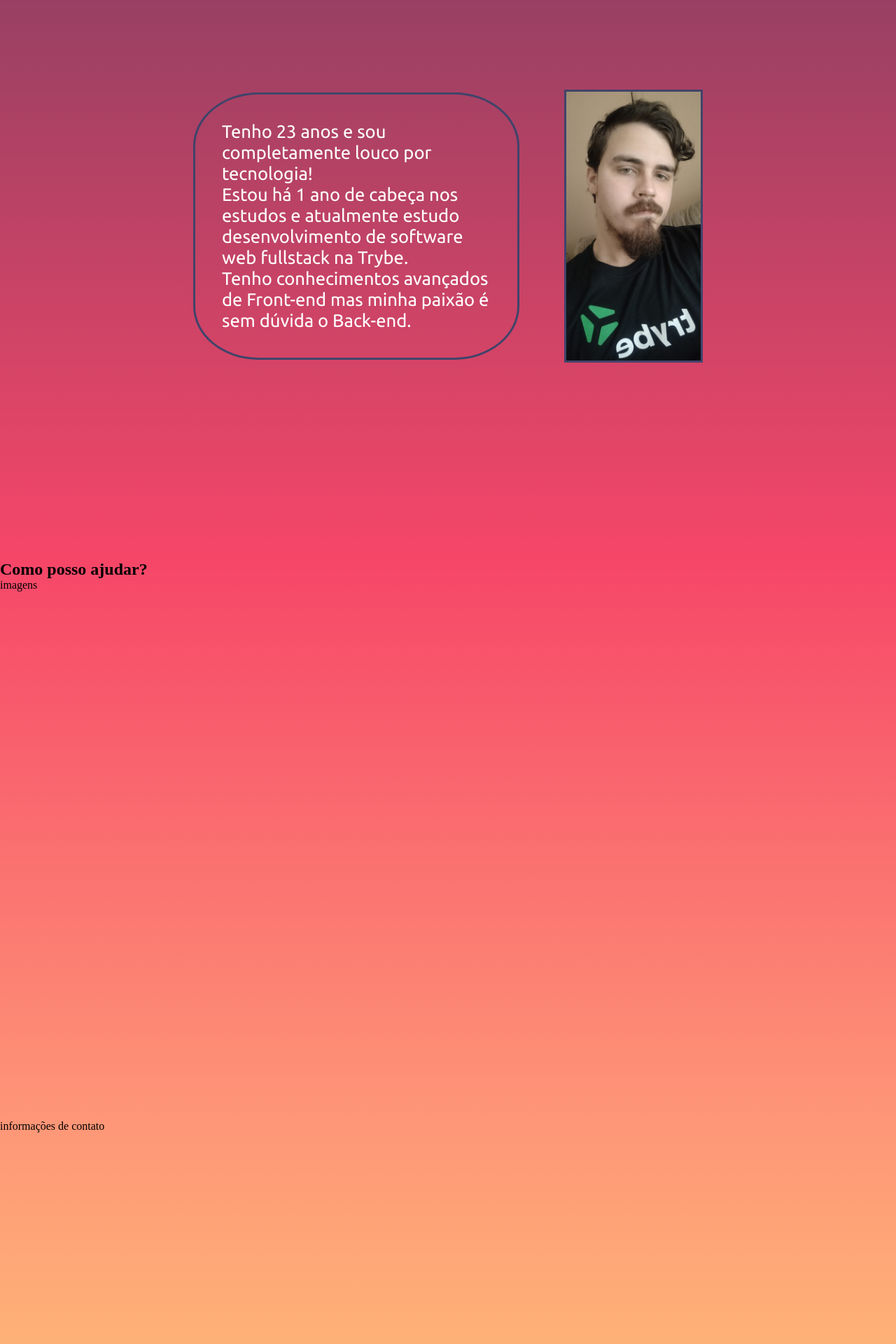
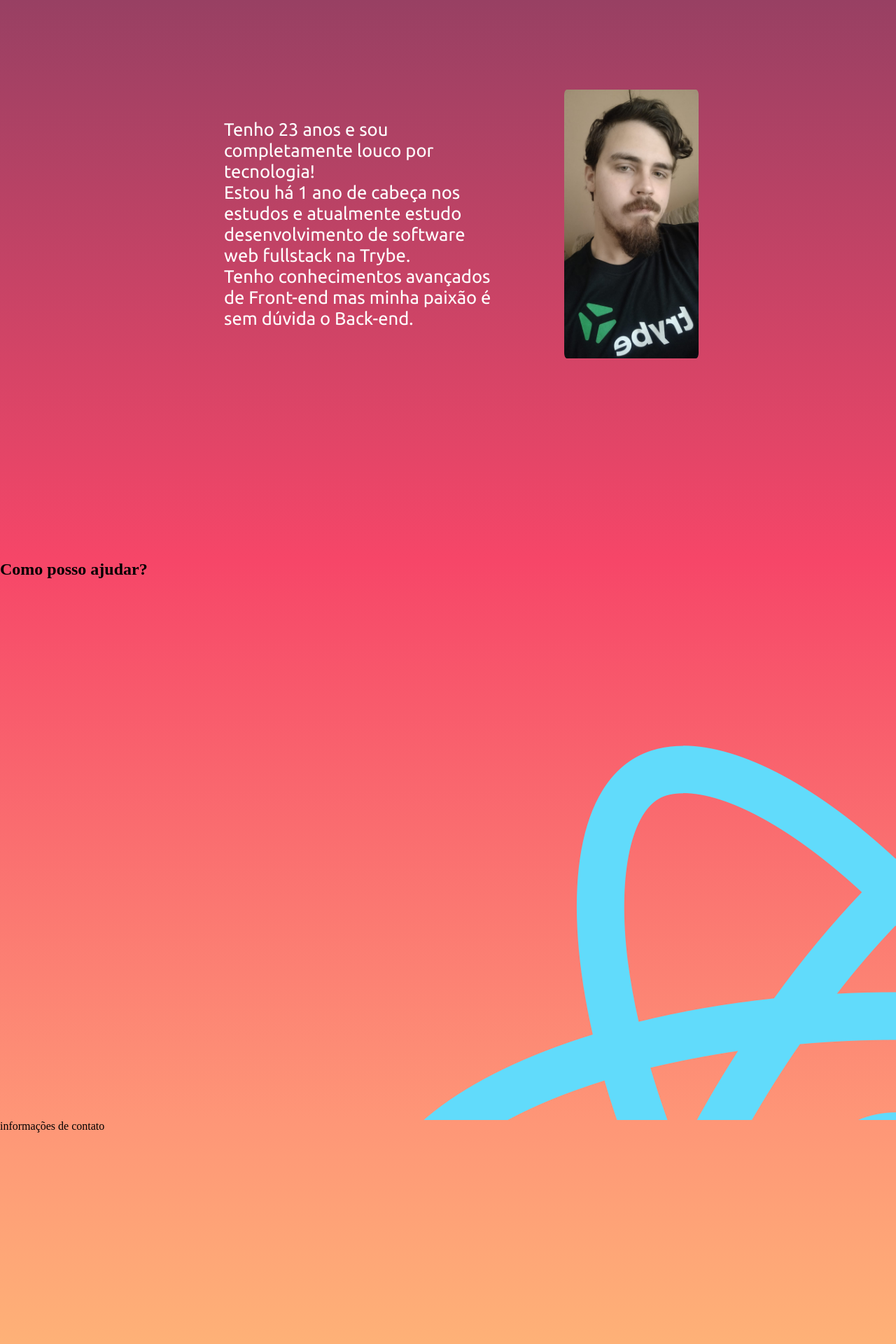
Before and after one commit to matheustkaczyk/portfolio-reactjs, a React (Create React App) app: page / in a window 1280 px wide. Shown: the part 800-2720 px from the top of the page at 70% size. Built offline with nearby package versions, Linux system fonts and the light colour scheme; the HTML template or start-up script is replaced by a standard one; a web font is replaced by a local one.

Commit message:
INB4 reformulacao

```diff
--- a/src/app.css
+++ b/src/app.css
@@ -112,15 +112,13 @@
     max-width: 30%;
     max-height: 100%;
     padding: 3%;
-    border: 3px solid #41436a;
-    border-radius: 20%;
 }
 
 .about-img {
     width: 15%;
     height: 15%;
-    border: 3px solid #41436a;
     margin-left: 5%;
+    border-radius: 2%;
 }
 
 .skills-session {
--- a/src/components/skills/index.js
+++ b/src/components/skills/index.js
@@ -1,12 +1,29 @@
 import React from 'react';
+import react from '../../images/react.png';
+import html from '../../images/html.png';
+import css from '../../images/css-3.png';
+import js from '../../images/js.png';
+import redux from '../../images/redu.png';
 
 const Skills = () => {
     return (
         <div id="competencias" className="skills-session">
-            <div classNam="skills-section">
-                <h2>Como posso ajudar?</h2>
+            <div className="skills-section">
+                <h2 className="skills-hero-text">Como posso ajudar?</h2>
                 <div className="skills-images">
-                    <p>imagens</p>
+                    <div className="skills-front">
+                        <img className="skills-item" src={ react } alt="react-icon"/>
+                        <img className="skills-item" src={ html } alt="html-icon"/>
+                        <img className="skills-item" src={ css } alt="css-icon"/>
+                        <img className="skills-item" src={ js } alt="js-icon"/>
+                        <img className="skills-item" src={ redux } alt="redux-icon"/>
+                    </div>
+                    <div className="skills=back">
+                        <img className="skills-item" alt="node-icon"/>
+                        <img className="skills-item" alt="express-icon"/>
+                        <img className="skills-item" alt="mysql-icon"/>
+                        <img className="skills-item" alt="mongodb-icon"/>
+                    </div>
                 </div>
             </div>
         </div>
```
Also changed, not shown: src/images/mongodb.png (added), src/images/mysql.png (added).
